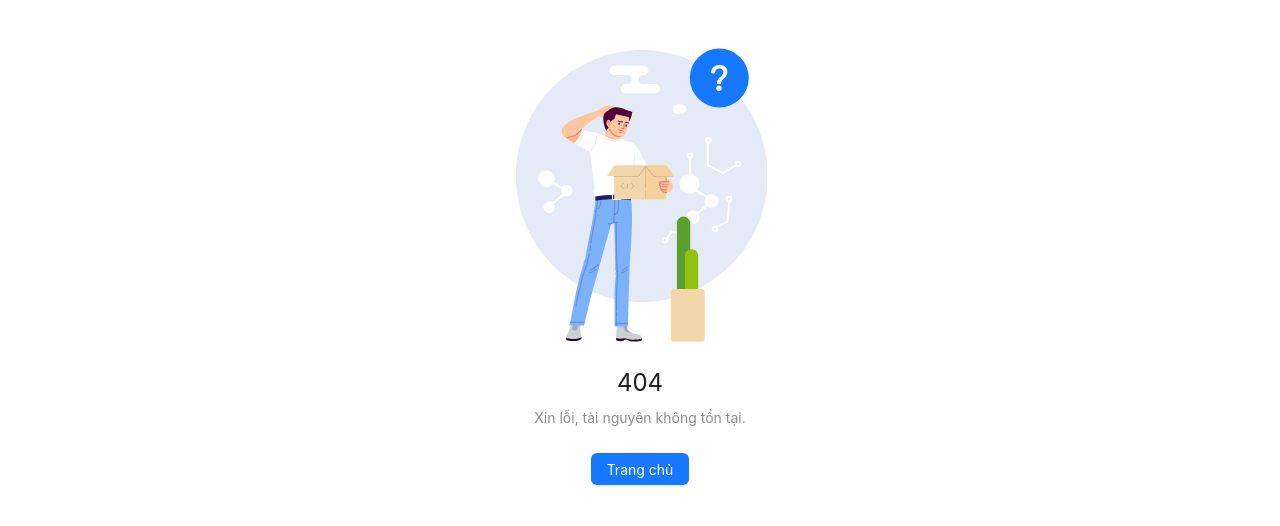
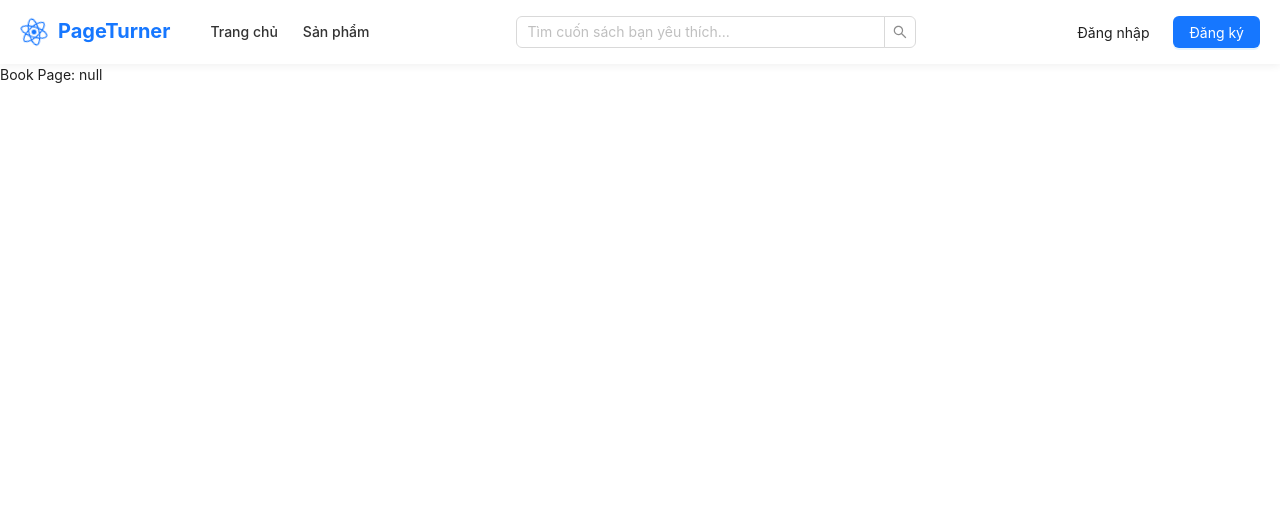
Before and after one commit to Tuandat911dev/pageturner-ecommerce-web, a React (Vite) app: page /book/1 in a window 1280 px wide. Before the commit this address had no page. Shown: the top 526 px of the page. Built offline with nearby package versions, Linux system fonts and the light colour scheme; no server answers.

Commit message:
feat: handle click book card, redirect and get book data by id

```diff
--- a/src/components/client/product/product.card.tsx
+++ b/src/components/client/product/product.card.tsx
@@ -1,5 +1,6 @@
 import { formatVND } from "@/services/helper";
 import { Card, Rate, Typography } from "antd";
+import { useNavigate } from "react-router-dom";
 
 const { Text, Paragraph } = Typography;
 
@@ -9,6 +10,7 @@ interface IProps {
 
 const ProductCard = (props: IProps) => {
   const { book } = props;
+  const navigate = useNavigate();
 
   const handleDisplaySold = (sold: number) => {
     if (!sold) return 0;
@@ -32,10 +34,15 @@ const ProductCard = (props: IProps) => {
     return sold;
   };
 
+  const handleOnClick = (_id: string) => {
+    navigate(`/book/${_id}`);
+  };
+
   return (
     <Card
       className="product-card"
       cover={<img alt="example" src={`${import.meta.env.VITE_BACKEND_URL}/images/book/${book.thumbnail}`} />}
+      onClick={() => handleOnClick(book._id)}
     >
       <Paragraph ellipsis={{ rows: 2 }} strong className="product-title">
         {book.mainText}
--- a/src/main.tsx
+++ b/src/main.tsx
@@ -27,7 +27,7 @@ const router = createBrowserRouter([
     children: [
       { index: true, element: <HomePage /> },
       {
-        path: "/book",
+        path: "/book/:bookId",
         element: <BookPage />,
       },
       {
--- a/src/pages/client/book.tsx
+++ b/src/pages/client/book.tsx
@@ -1,7 +1,32 @@
+import { getBookAPI } from "@/services/api";
+import { App } from "antd";
+import { useEffect, useState } from "react";
+import { useNavigate, useParams } from "react-router-dom";
+
 const BookPage = () => {
+  const { bookId } = useParams();
+  const [bookData, setBookData] = useState<IBookTable | null>(null);
+  const navigate = useNavigate();
+  const { message } = App.useApp();
+
+  useEffect(() => {
+    const getBook = async () => {
+      const query = `current=1&pageSize=1&_id=${bookId}`;
+      const res = await getBookAPI(query);
+      if (res.data) {
+        setBookData(res.data.result[0]);
+      } else {
+        message.error("Sản phẩm không tồn tại");
+        navigate("/");
+      }
+    };
+
+    getBook();
+  }, []);
+
   return (
     <>
-      <div>Book Page</div>
+      <div>Book Page: {JSON.stringify(bookData)}</div>
     </>
   );
 };
```
